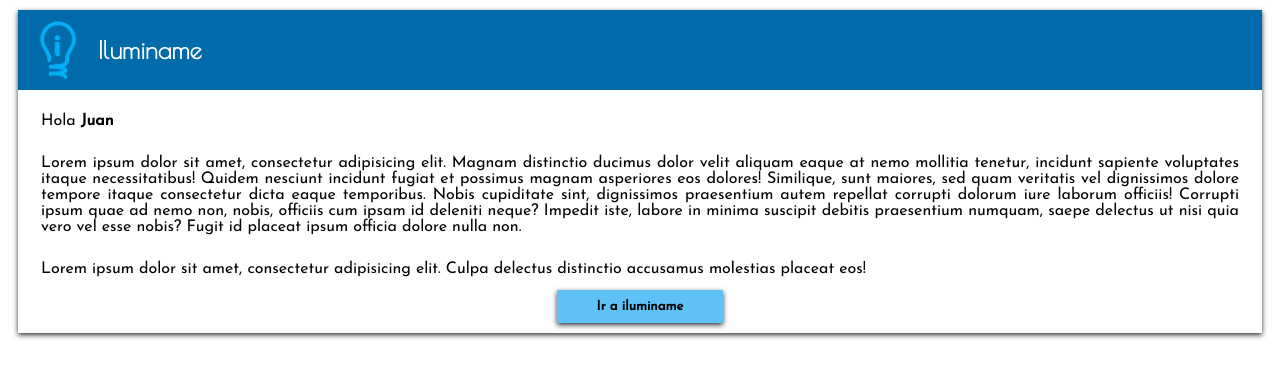
After one commit to juanmsl/Iluminame, a PHP site: page /email.html in a window 1280 px wide. The commit adds this page. Shown: the top 378 px of the page. Run offline with PHP 8.4, Linux system fonts and the light colour scheme.

Commit message:
Uploading :+1:

```diff
--- /dev/null
+++ b/email.html
@@ -0,0 +1,84 @@
+<!DOCTYPE html>
+<html>
+	<head>
+		<meta charset="utf-8">
+		<title></title>
+		<style>
+		@import 'https://fonts.googleapis.com/css?family=Josefin+Sans|Poiret+One';
+
+		.container {
+			margin: 10px;
+			box-shadow: 0 2px 5px #333;
+			font-family: 'Josefin Sans', sans-serif;
+		}
+		.container .header {
+			display: -webkit-box;
+			display: -ms-flexbox;
+			display: flex;
+			-webkit-box-align: center;
+			  -ms-flex-align: center;
+				  align-items: center;
+			font-family: 'Poiret One', cursive;
+			background: #006BAB;
+			color: white;
+		}
+		.container .header .logo {
+			width: 60px;
+			height: 60px;
+			margin-right: 10px;
+			margin: 10px;
+			border-radius: 50%;
+		}
+		.container .content {
+			padding: 10px;
+			display: -webkit-box;
+			display: -ms-flexbox;
+			display: flex;
+			-webkit-box-orient: vertical;
+			-webkit-box-direction: normal;
+			  -ms-flex-direction: column;
+				  flex-direction: column;
+		}
+		.container .content .desc {
+			padding: 10px;
+			margin: 3px;
+			text-align: justify;
+		}
+		.container .content .user {
+			font-weight: bold;
+		}
+		.container .content .btn {
+			padding: 10px 40px;
+			background: #5EC2F7;
+			border: 0;
+			box-shadow: 0 2px 5px #333;
+			-ms-flex-item-align: center;
+			  -ms-grid-row-align: center;
+			  align-self: center;
+			font-family: inherit;
+			font-weight: bold;
+		}
+
+		</style>
+	</head>
+	<body>
+		<div class="container">
+			<section class="header">
+				<img class="logo" src="resources/images/icon.png"/>
+				<h1>Iluminame</h1>
+			</section>
+			<section class="content">
+				<p class="desc">Hola
+					<label class="user">Juan</label>
+				</p>
+				<p class="desc">
+					Lorem ipsum dolor sit amet, consectetur adipisicing elit. Magnam distinctio ducimus dolor velit aliquam eaque at nemo mollitia tenetur, incidunt sapiente voluptates itaque necessitatibus! Quidem nesciunt incidunt fugiat et possimus magnam asperiores eos dolores! Similique, sunt maiores, sed quam veritatis vel dignissimos dolore tempore itaque consectetur dicta eaque temporibus. Nobis cupiditate sint, dignissimos praesentium autem repellat corrupti dolorum iure laborum officiis! Corrupti ipsum quae ad nemo non, nobis, officiis cum ipsam id deleniti neque? Impedit iste, labore in minima suscipit debitis praesentium numquam, saepe delectus ut nisi quia vero vel esse nobis? Fugit id placeat ipsum officia dolore nulla non.
+				</p>
+				<p class="desc bye">
+					Lorem ipsum dolor sit amet, consectetur adipisicing elit. Culpa delectus distinctio accusamus molestias placeat eos!
+				</p>
+				<button class="btn">Ir a iluminame</button>
+			</section>
+		</div>
+	</body>
+</html>
--- a/jade/notFound.jade
+++ b/jade/notFound.jade
@@ -12,4 +12,4 @@ block main
 			.planet
 				i.ilm-sad
 				| <h2 class='glitch' data-text='¡ Whooops !'>¡ Whooops !</h2>
-				| <h5 class='glitch' data-text='<?php echo $object_not_found; ?>'><?php echo $object_not_found; ?></h5>
+				| <h5 class='glitch sub' data-text='<?php echo $object_not_found; ?>'><?php echo $object_not_found; ?></h5>
--- a/messages.php
+++ b/messages.php
@@ -42,5 +42,8 @@ if (isset($_GET["user"])) {
 		echo "<script> var last_message_id = " . $last_id . "; </script>\n";
 		echo "<script> setInterval(\"checkMessages('" . $search_result['id'] . "')\", 1000); </script>\n";
 	}
+} else {
+	$object_not_found = 'Lista de msg no disponible (Aún)';
+	include ('php/notFound_content.php');
 }
 ?>
--- a/php/notFound_content.php
+++ b/php/notFound_content.php
@@ -17,7 +17,7 @@
     <div class="mainContent">
       <div class="not-found-box box">
         <div class="planet"><i class="ilm-sad"></i><h2 class='glitch' data-text='¡ Whooops !'>¡ Whooops !</h2>
-          <h5 class='glitch' data-text='<?php echo $object_not_found; ?>'><?php echo $object_not_found; ?></h5>
+          <h5 class='glitch sub' data-text='<?php echo $object_not_found; ?>'><?php echo $object_not_found; ?></h5>
         </div>
       </div>
     </div>
--- a/scss/components/_not_found.scss
+++ b/scss/components/_not_found.scss
@@ -55,6 +55,11 @@ $size: 40vh;
 		transform-origin: center ($size / 2) + ($size * 0.48);
 	}
 
+	.sub {
+		width: 80%;
+		margin: 0 auto;
+	}
+
 	@keyframes giro {
 		to {
 			transform: rotate(1turn);
```
Also changed, not shown: ajax/delete.php (added, +14 -0 lines), css/styles.css (+104 -85 lines), jade/configuration.jade (+5 -4 lines), js/scripts.js (+12 -0 lines), php/configuration_content.php (+5 -4 lines), scss/components/_edit_account.scss (+11 -1 lines), 2 other files.
